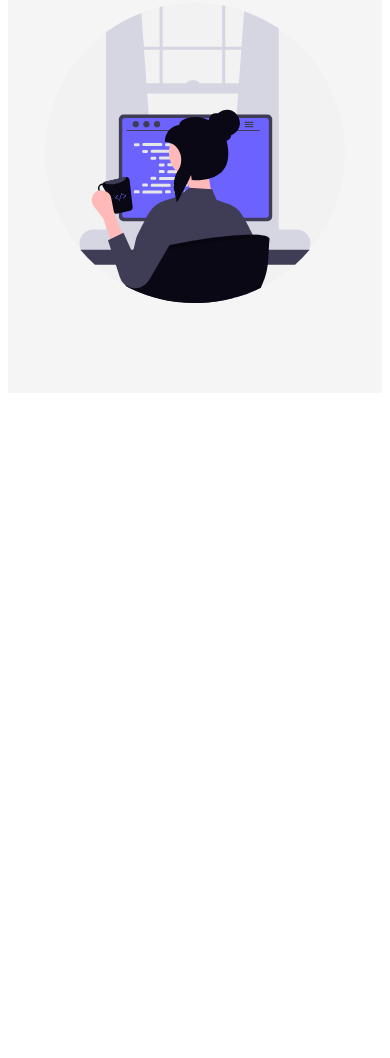
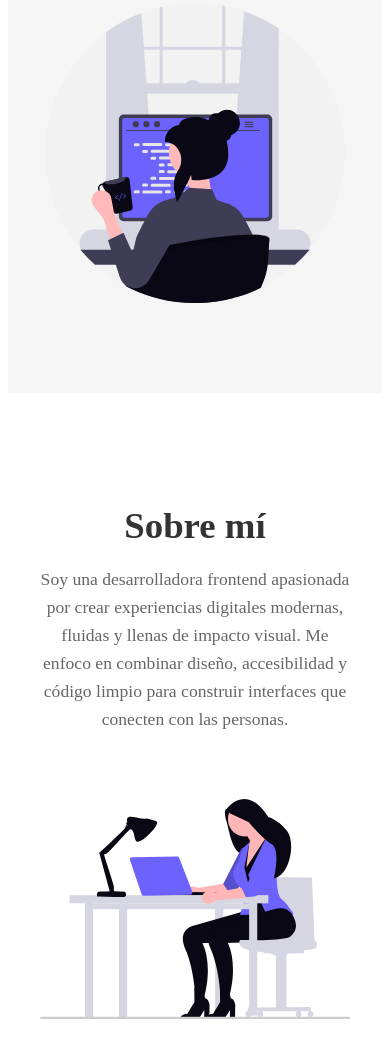
Before and after one commit to ortiz-dev/ortiz-portfolio-frontend, a plain HTML site: page index.html in a window 390 px wide. Shown: the part 476-1534 px from the top of the page. Before the commit the page ends 877 px from the top, so only its background shows below. Drawn offline with Linux system fonts and the light colour scheme.

Commit message:
feat(about): add about section with responsive grid

```diff
--- a/css/style.css
+++ b/css/style.css
@@ -199,3 +199,39 @@
     margin-top: 2rem;
   }
 }
+
+/* ----------------------------
+     SECCIÓN SOBRE MÍ
+----------------------------- */
+.about {
+  display: grid;
+  grid-template-columns: 1fr 1fr;
+  gap: 3rem;
+  padding: 5rem 2rem;
+  align-items: center;
+}
+
+.about__title {
+  font-size: 2.3rem;
+  color: var(--color-texto);
+  margin-bottom: 1rem;
+}
+
+.about__text {
+  font-size: 1.1rem;
+  color: var(--color-secundario);
+  line-height: 1.6;
+}
+
+.about__image img {
+  width: 100%;
+  max-width: 400px;
+}
+
+/* Responsive */
+@media (max-width: 860px) {
+  .about {
+    grid-template-columns: 1fr;
+    text-align: center;
+  }
+}
--- a/index.html
+++ b/index.html
@@ -45,6 +45,24 @@
       </div>
     </header>
 
+    <section class="about" id="sobre-mi">
+      <div class="about__content">
+        <h2 class="about__title">Sobre mí</h2>
+        <p class="about__text">
+          Soy una desarrolladora frontend apasionada por crear experiencias
+          digitales modernas, fluidas y llenas de impacto visual. Me enfoco en
+          combinar diseño, accesibilidad y código limpio para construir
+          interfaces que conecten con las personas.
+        </p>
+      </div>
+
+      <div class="about__image">
+        <img
+          src="assets/img/undraw_workspace.svg"
+          alt="Icono vectorial de una mujer programadora frente al computador"
+        />
+      </div>
+    </section>
     <script src="js/main.js"></script>
   </body>
 </html>
```
Also changed, not shown: assets/img/undraw_workspace.svg (added).
